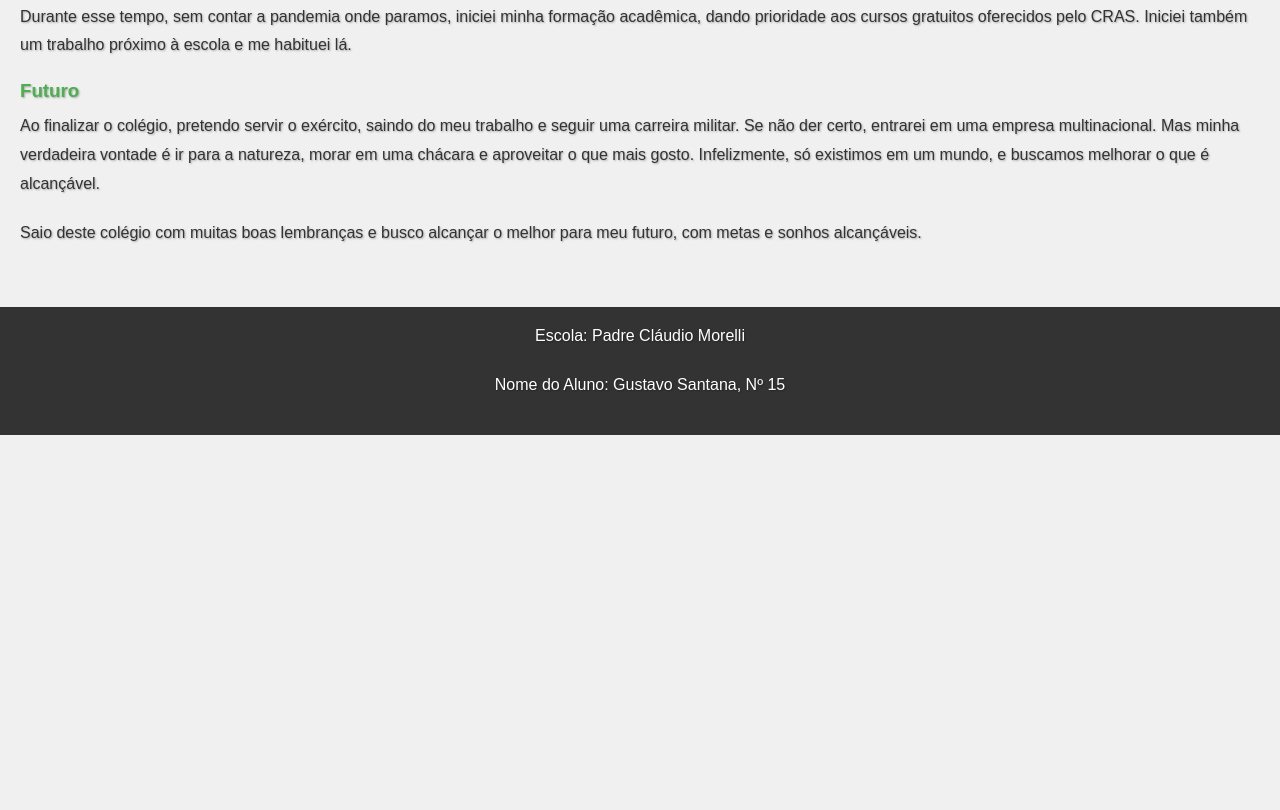
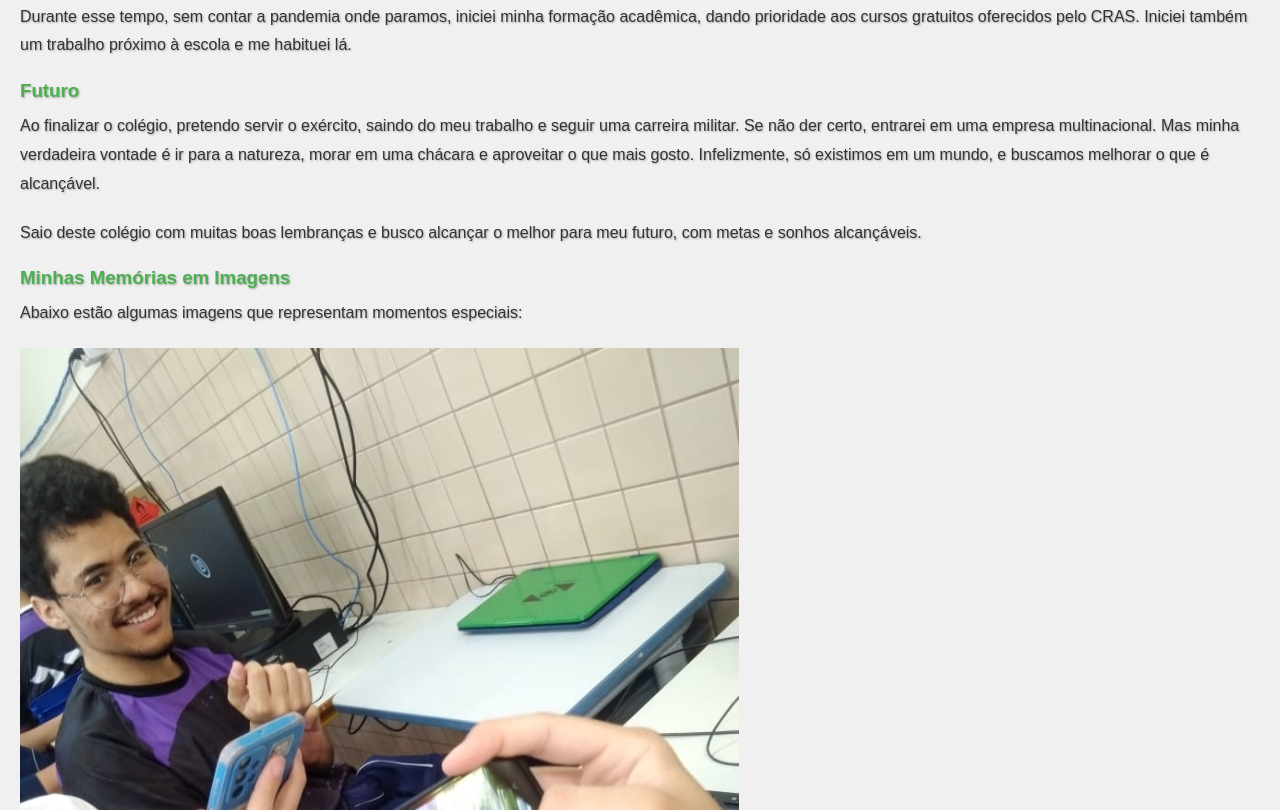
Before and after one commit to santana21e/memorias-escolares, a plain HTML site: page index.html in a window 1280 px wide. Shown: the part 290-1100 px from the top of the page. Before the commit the page ends 800 px from the top, so only its background shows below. Drawn offline with Linux system fonts and the light colour scheme.

Commit message:
Update index.html

```diff
--- a/index.html
+++ b/index.html
@@ -1,4 +1,3 @@
-
 <!DOCTYPE html>
 <html lang="pt-BR">
 <head>
@@ -42,6 +41,15 @@
             <p>Ao finalizar o colégio, pretendo servir o exército, saindo do meu trabalho e seguir uma carreira militar. Se não der certo, entrarei em uma empresa multinacional. Mas minha verdadeira vontade é ir para a natureza, morar em uma chácara e aproveitar o que mais gosto. Infelizmente, só existimos em um mundo, e buscamos melhorar o que é alcançável.</p>
 
             <p>Saio deste colégio com muitas boas lembranças e busco alcançar o melhor para meu futuro, com metas e sonhos alcançáveis.</p>
+
+            <!-- Seção de Imagens -->
+            <h3>Minhas Memórias em Imagens</h3>
+            <p>Abaixo estão algumas imagens que representam momentos especiais:</p>
+            <div class="image-gallery">
+                <img src="Screenshot_20241017-150200_WhatsApp.jpg" alt="Imagem 1" />
+                <img src="Screenshot_20241017-150214_WhatsApp.jpg" alt="Imagem 2" />
+                <img src="Screenshot_20241017-150236_WhatsApp.jpg" alt="Imagem 3" />
+            </div>
         </section>
     </main>
 
```
